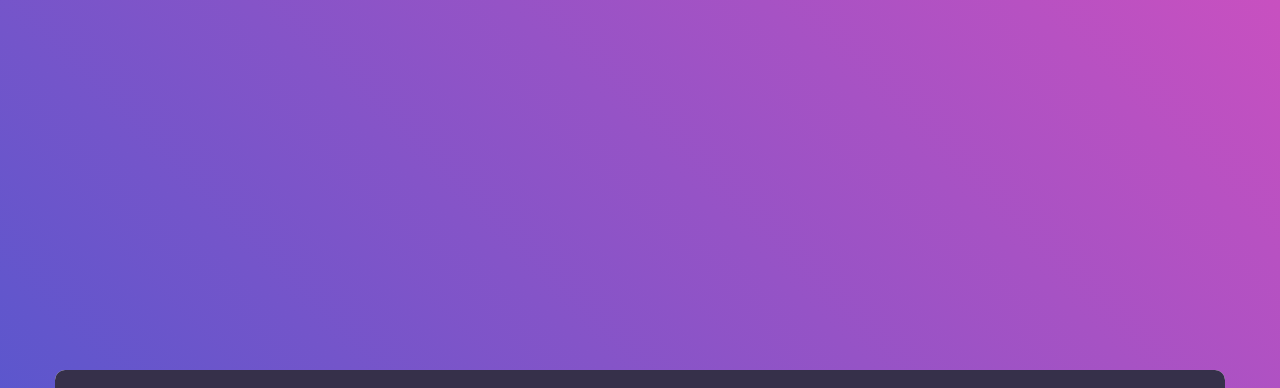
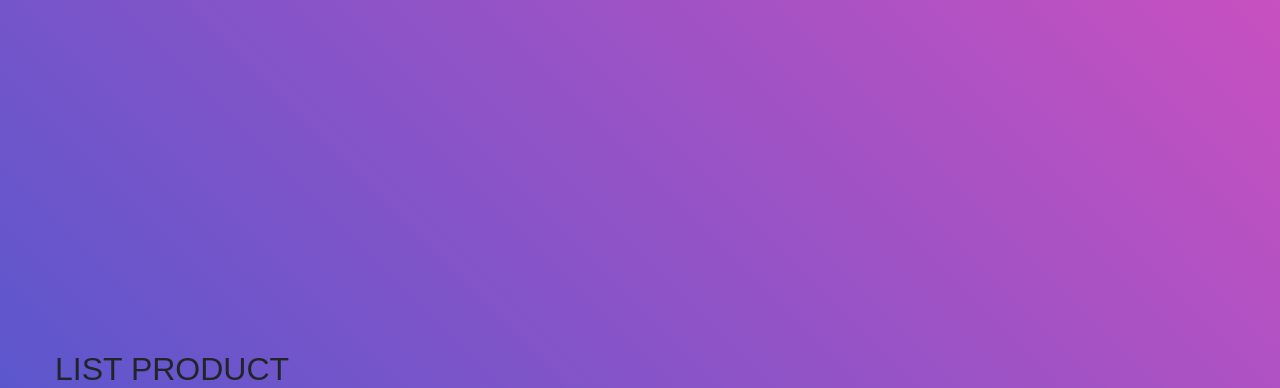
Before and after one commit to batkhai290499/AssignmentNBK, a PHP site: page / in a window 1280 px wide. Shown: the top 388 px of the page. Run offline with PHP 8.4, Linux system fonts and the light colour scheme; data that the repository does not hold is empty; some libraries are stand-ins or nearby versions.

Commit message:
Update index.php

```diff
--- a/index.php
+++ b/index.php
@@ -27,6 +27,7 @@
 		<div class="container-table100">
 			<div class="wrap-table100">
 				<div class="table100">
+				<h2>LIST PRODUCT</h2>
 					<table>
 						<thead>
 							<tr class="table100-head">
```
